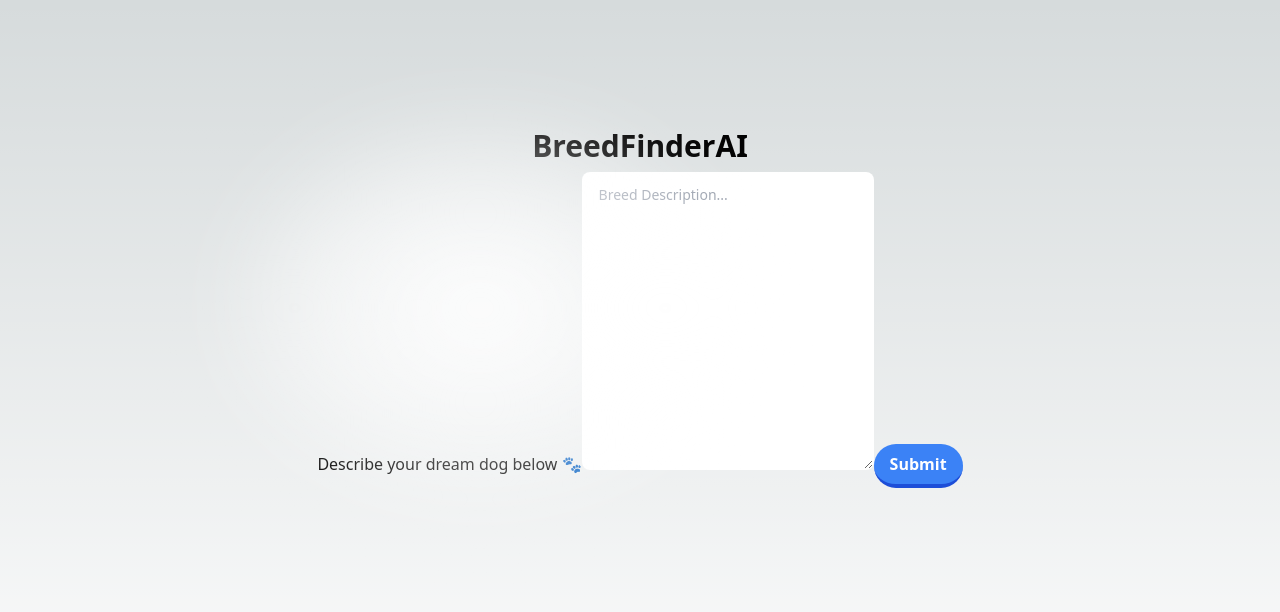
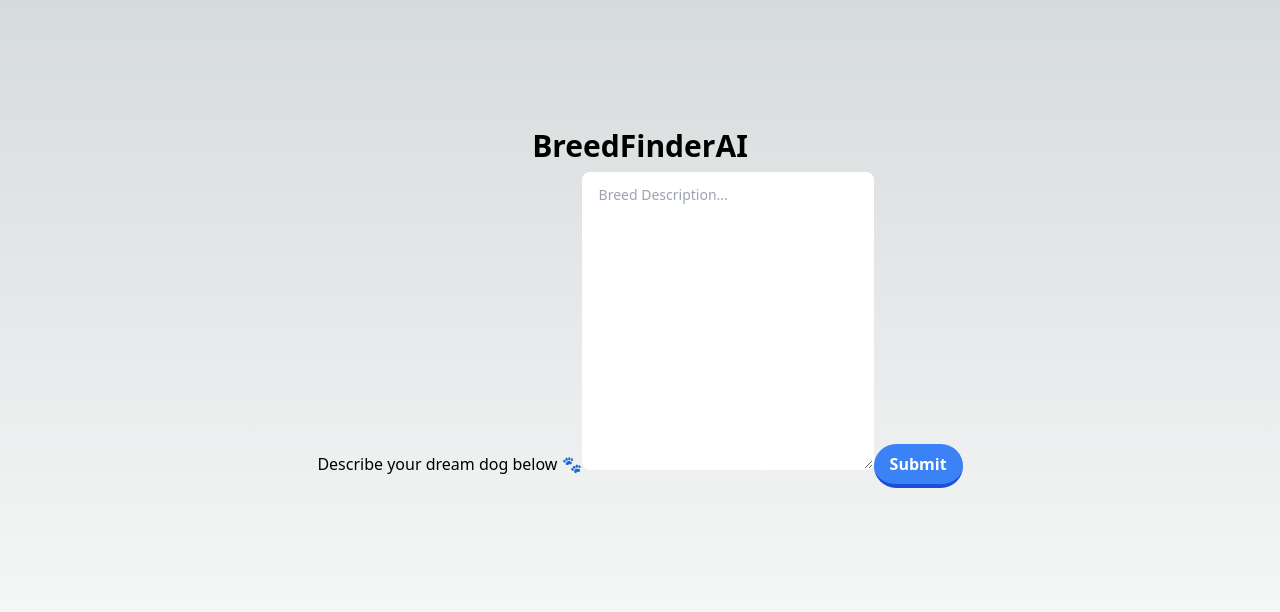
Before and after one commit to colemilne54/tailwind-react-sandbox, a React (Vite) app: page / in a window 1280 px wide. Shown: the top 612 px of the page. Built offline with nearby package versions, Linux system fonts and the light colour scheme.

Commit message:
2 files modified

```diff
--- a/src/App.jsx
+++ b/src/App.jsx
@@ -11,7 +11,7 @@ function App() {
 
         <div className={styles.center}>
           <h1 className="text-3xl font-bold">BreedFinderAI</h1>
-          <form>
+          <form className="content-center items-center">
             <label className="mt-5">
               Describe your dream dog below 🐾
               <textarea
--- a/src/page.module.css
+++ b/src/page.module.css
@@ -16,7 +16,7 @@
   padding: 2rem 0;
 }
 
-.center::before {
+/* .center::before {
   background: var(--secondary-glow);
   border-radius: 50%;
   width: 480px;
@@ -38,7 +38,7 @@
   position: absolute;
   filter: blur(45px);
   transform: translateZ(0);
-}
+} */
 
 .logo {
   position: relative;
```
